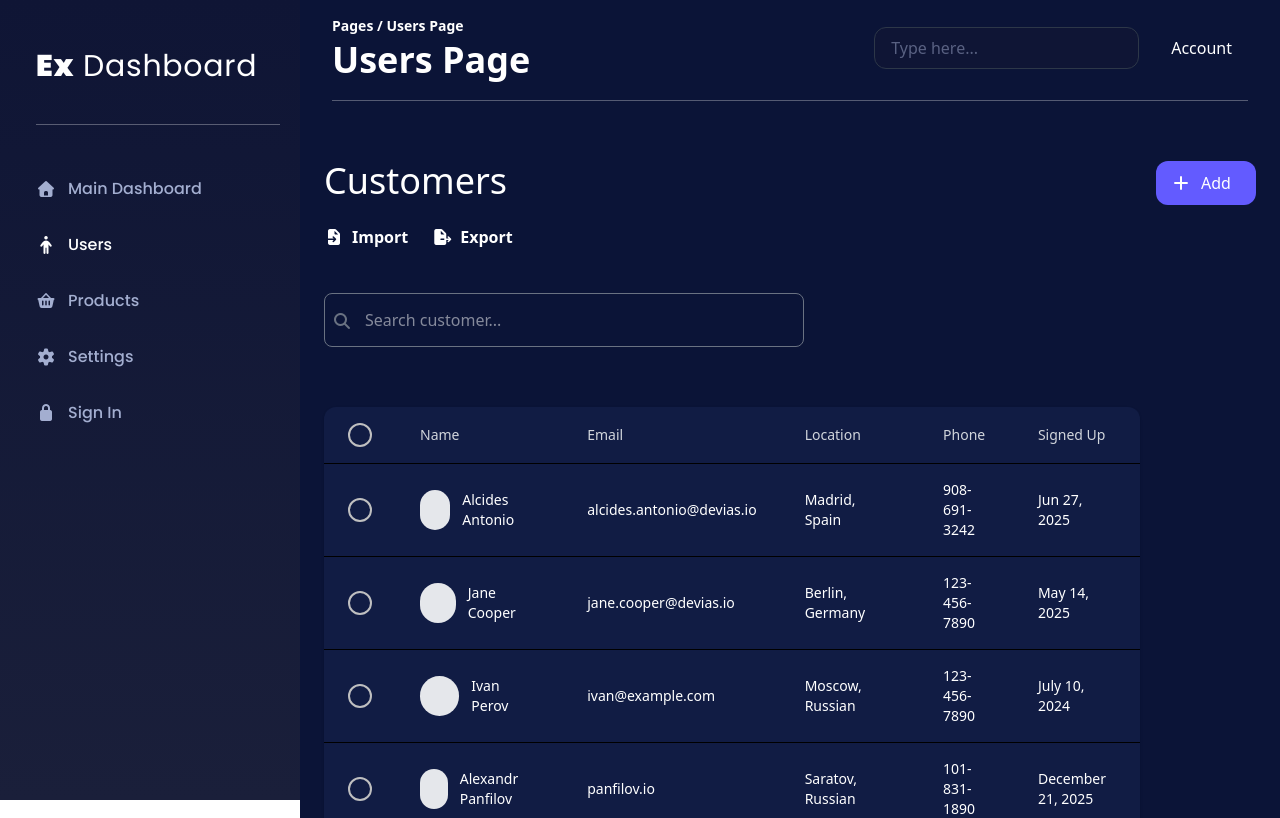
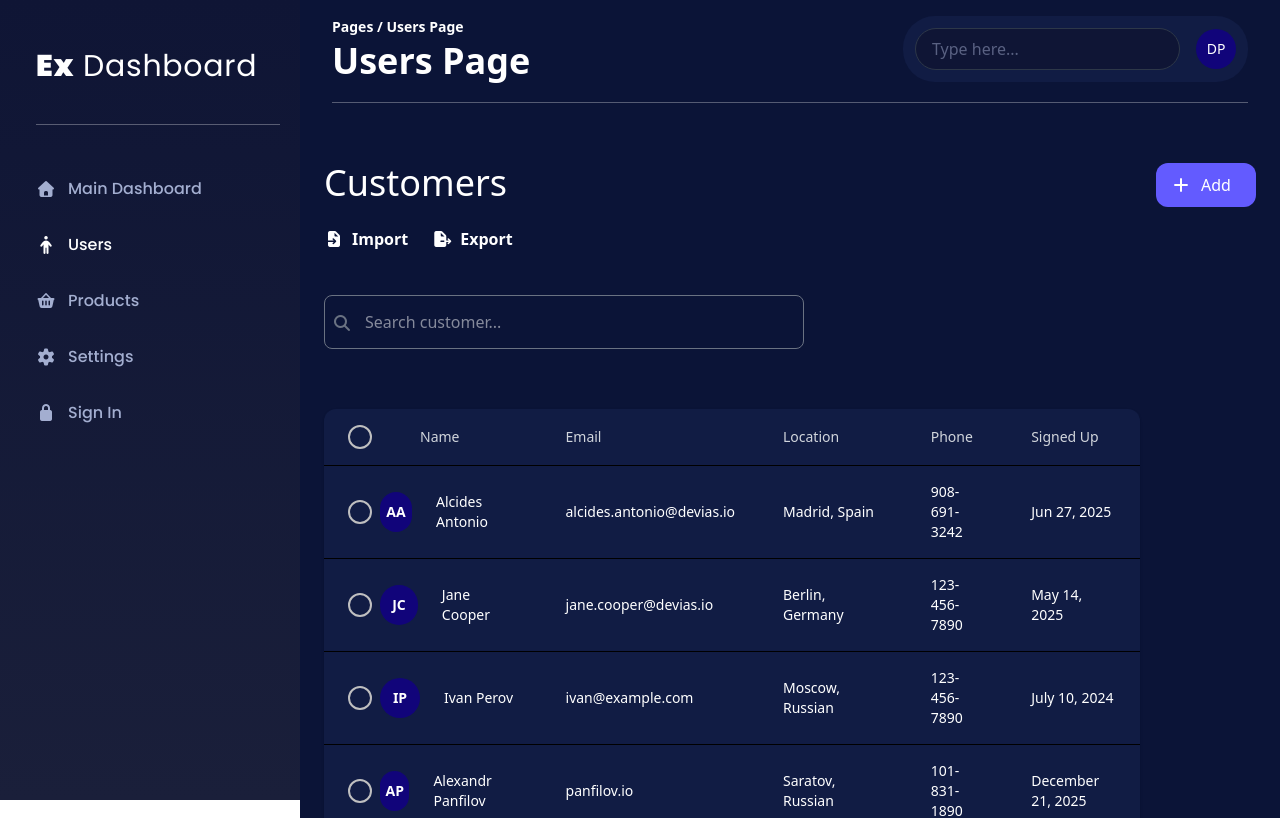
Before and after one commit to Exmar1/Exmar-Dashboard, a React (Vite) app: page /users in a window 1280 px wide. Shown: the top 818 px of the page. Built offline with nearby package versions, Linux system fonts and the light colour scheme.

Commit message:
Доработки визуала

```diff
--- a/src/components/Header.jsx
+++ b/src/components/Header.jsx
@@ -50,15 +50,18 @@ function Header() {
 					</h1>
 				</div>
 
-				<div className='flex items-center gap-4'>
+				<div className='flex w-auto bg-card p-3 rounded-4xl items-center gap-4'>
 					<input
 						type='search'
 						placeholder='Type here...'
-						className='px-4 py-2 bg-[#0f1535] border border-[#2d3748] rounded-xl text-white placeholder:text-[#a3aed0]/50 [&::-webkit-search-cancel-button]:hidden'
+						className='px-4 py-2 bg-[#0f1535] border border-[#2d3748] rounded-4xl text-white placeholder:text-[#a3aed0]/50 [&::-webkit-search-cancel-button]:hidden'
 					/>
-					<button className='px-4 py-2 text-white font-medium rounded-xl'>
-						Account
-					</button>
+					<div className='w-10 h-10 flex items-center justify-center rounded-full bg-profile'>
+						<button className='mx-6 text-sm font-medium inline-flex appearance-none text-white '>
+							DP
+						</button>
+					</div>
+
 				</div>
 			</div>
 
--- a/src/components/charts/TableUsers.jsx
+++ b/src/components/charts/TableUsers.jsx
@@ -11,6 +11,7 @@ export function TableUser() {
     phone: '908-691-3242',
     signedUp: 'Jun 27, 2025',
     checked: false,
+    avatar: "AA"
   },
   {
     id: 2,
@@ -20,6 +21,7 @@ export function TableUser() {
     phone: '123-456-7890',
     signedUp: 'May 14, 2025',
     checked: false,
+    avatar: "JC"
   },
   {
     id: 3,
@@ -29,6 +31,7 @@ export function TableUser() {
     phone: '123-456-7890',
     signedUp: 'July 10, 2024',
     checked: false,
+    avatar: "IP"
   },
   {
     id: 4,
@@ -38,6 +41,7 @@ export function TableUser() {
     phone: '101-831-1890',
     signedUp: 'December 21, 2025',
     checked: false,
+    avatar: "AP"
   },
   {
     id: 5,
@@ -47,6 +51,7 @@ export function TableUser() {
     phone: '129-346-9012',
     signedUp: 'February 30, 2023',
     checked: false,
+    avatar: "MS"
   },
   {
     id: 6,
@@ -56,6 +61,7 @@ export function TableUser() {
     phone: '971-456-1892',
     signedUp: 'September 2, 2024',
     checked: false,
+    avatar: "AI"
   },
   {
     id: 7,
@@ -65,6 +71,7 @@ export function TableUser() {
     phone: '023-718-8471',
     signedUp: 'November 30, 2025',
     checked: false,
+    avatar: "DM"
   },
   {
     id: 8,
@@ -74,6 +81,7 @@ export function TableUser() {
     phone: '234-012-0136',
     signedUp: 'May 14, 2025',
     checked: false,
+    avatar: "ON"
   },
   {
     id: 9,
@@ -83,6 +91,7 @@ export function TableUser() {
     phone: '638-891-9127',
     signedUp: 'May 9, 2023',
     checked: false,
+    avatar: "ES"
   },
 ])
 
@@ -136,7 +145,10 @@ export function TableUser() {
 
               <td className="px-6 py-4">
                 <div className="flex items-center gap-x-3">
-                  <div className="w-10 h-10 rounded-full bg-gray-200" />
+                  <div className="w-10 h-10 -ml-10 mr-3 rounded-full bg-profile
+                  flex items-center justify-center text-white font-semibold text-sm">
+                    {item.avatar}
+                </div>
                   <span className="font-medium text-white">
                     {item.name}
                   </span>
--- a/src/index.css
+++ b/src/index.css
@@ -9,6 +9,7 @@
 	--color-add: #635bff;
 	--color-hovered-add: #3725ae;
 	--color-gray-table: #667085;
+	--color-profile: #11047A;
 }
 
 .active{
```
